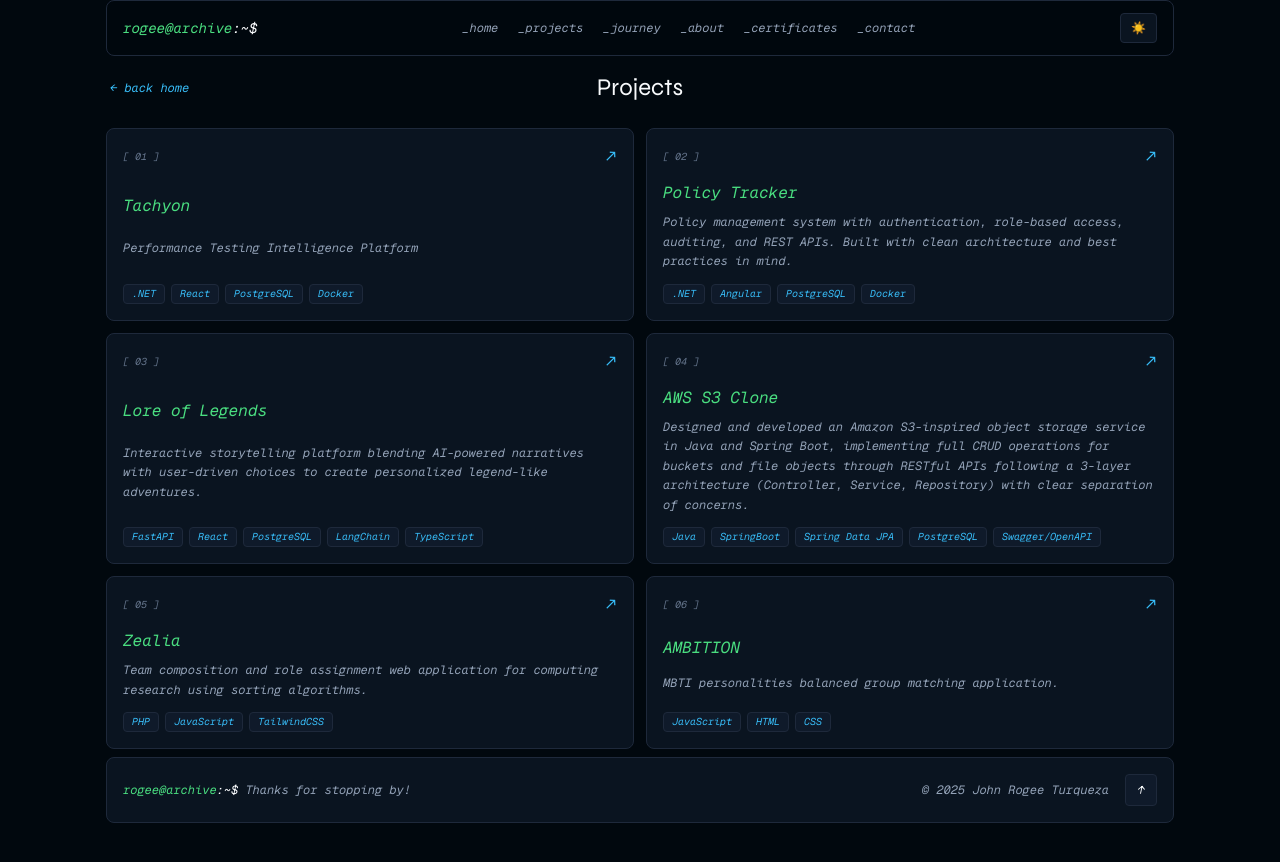
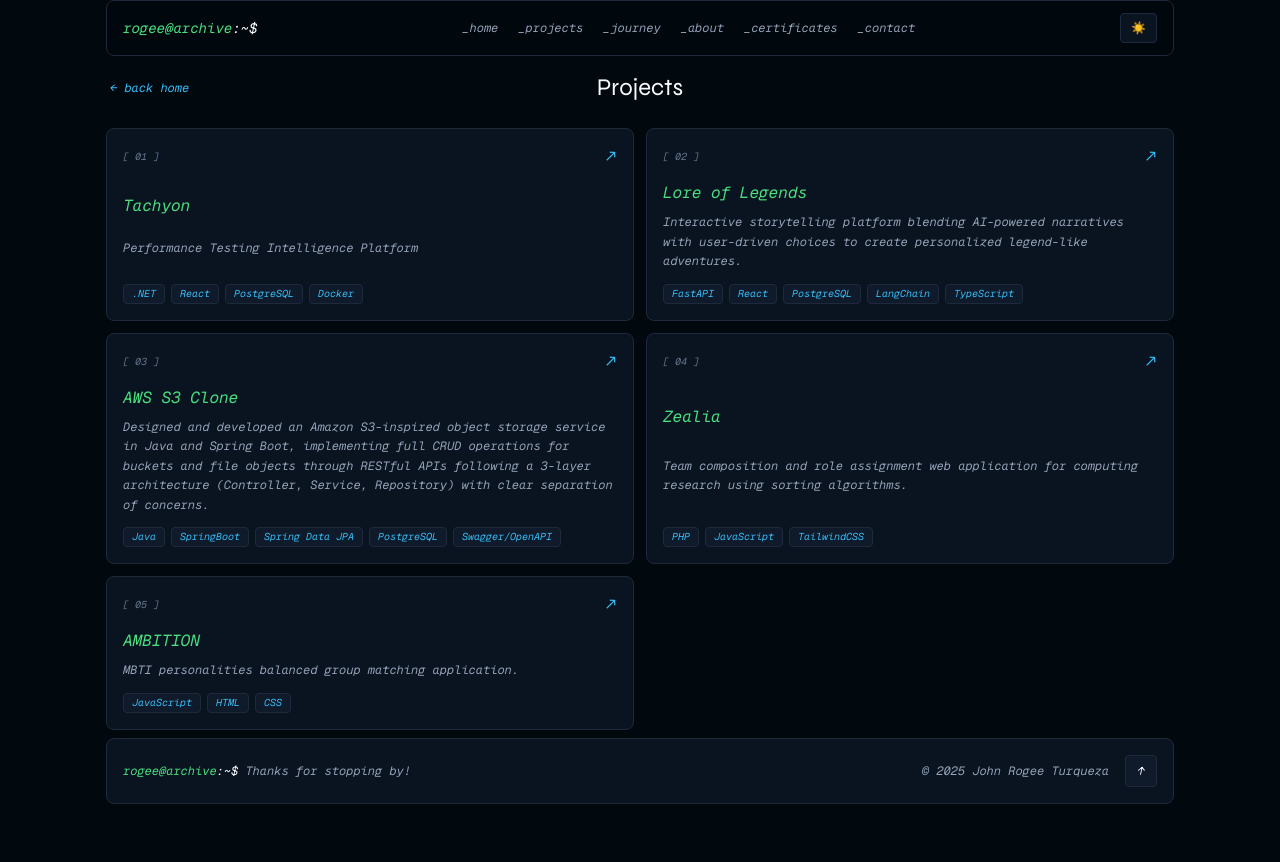
Before and after one commit to jnrgxx/portfolio, a React (Vite) app: page /projects in a window 1280 px wide. Shown: the top 862 px of the page. Built offline with nearby package versions, Linux system fonts and the light colour scheme.

Commit message:
update projects list

```diff
--- a/src/data/portfolioData.ts
+++ b/src/data/portfolioData.ts
@@ -30,12 +30,12 @@ export const projects: Project[] = [
     url: 'https://github.com/jnrgxx/Tachyon',
     featured: true,
   },
-  {
-    name: 'Policy Tracker',
-    desc: 'Policy management system with authentication, role-based access, auditing, and REST APIs. Built with clean architecture and best practices in mind.',
-    stack: ['.NET', 'Angular', 'PostgreSQL', 'Docker'],
-    url: 'https://github.com/jnrgxx'
-  },
+  // {
+  //   name: 'Policy Tracker',
+  //   desc: 'Policy management system with authentication, role-based access, auditing, and REST APIs. Built with clean architecture and best practices in mind.',
+  //   stack: ['.NET', 'Angular', 'PostgreSQL', 'Docker'],
+  //   url: 'https://github.com/jnrgxx'
+  // },
   {
     name: 'Lore of Legends',
     desc: 'Interactive storytelling platform blending AI-powered narratives with user-driven choices to create personalized legend-like adventures.',
```
